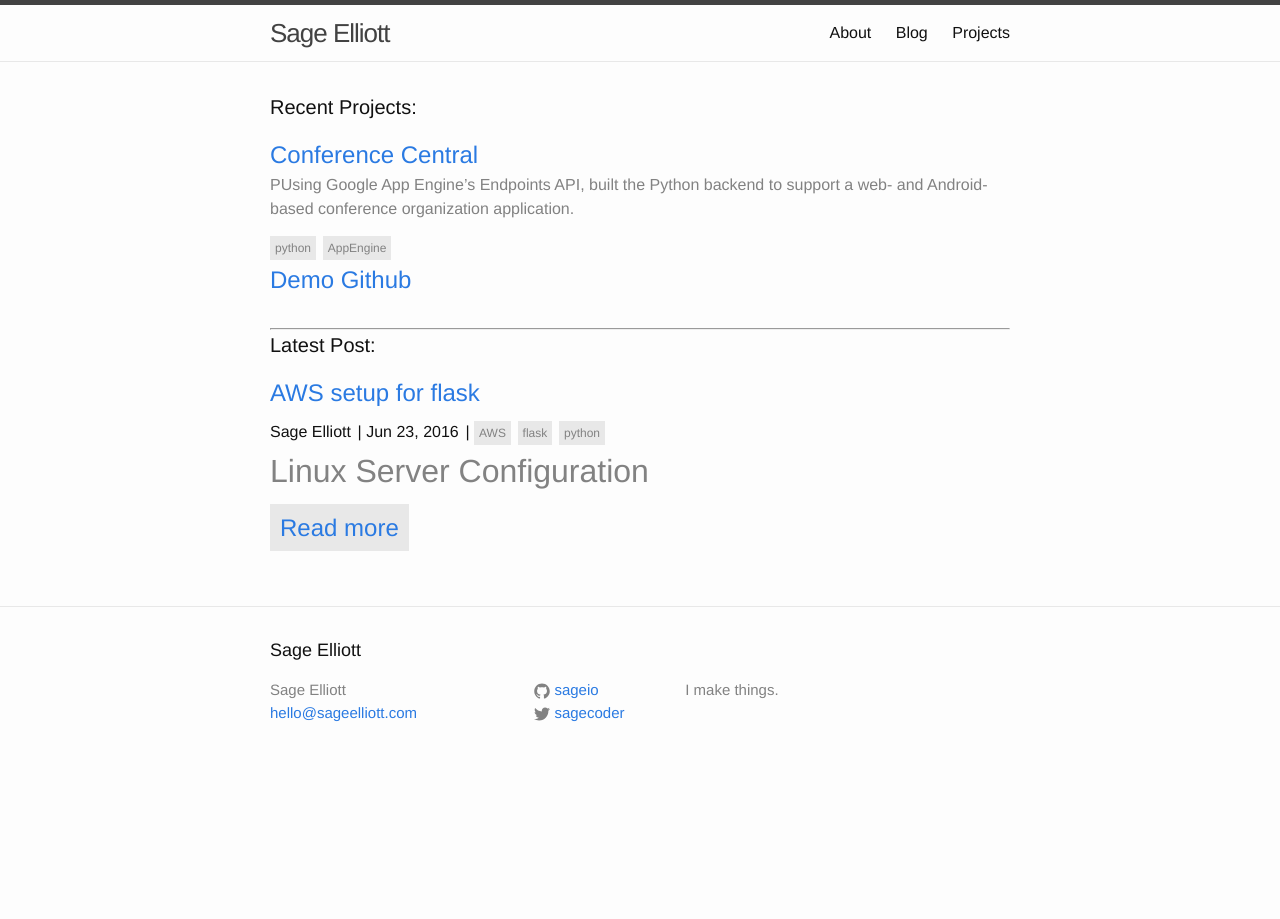
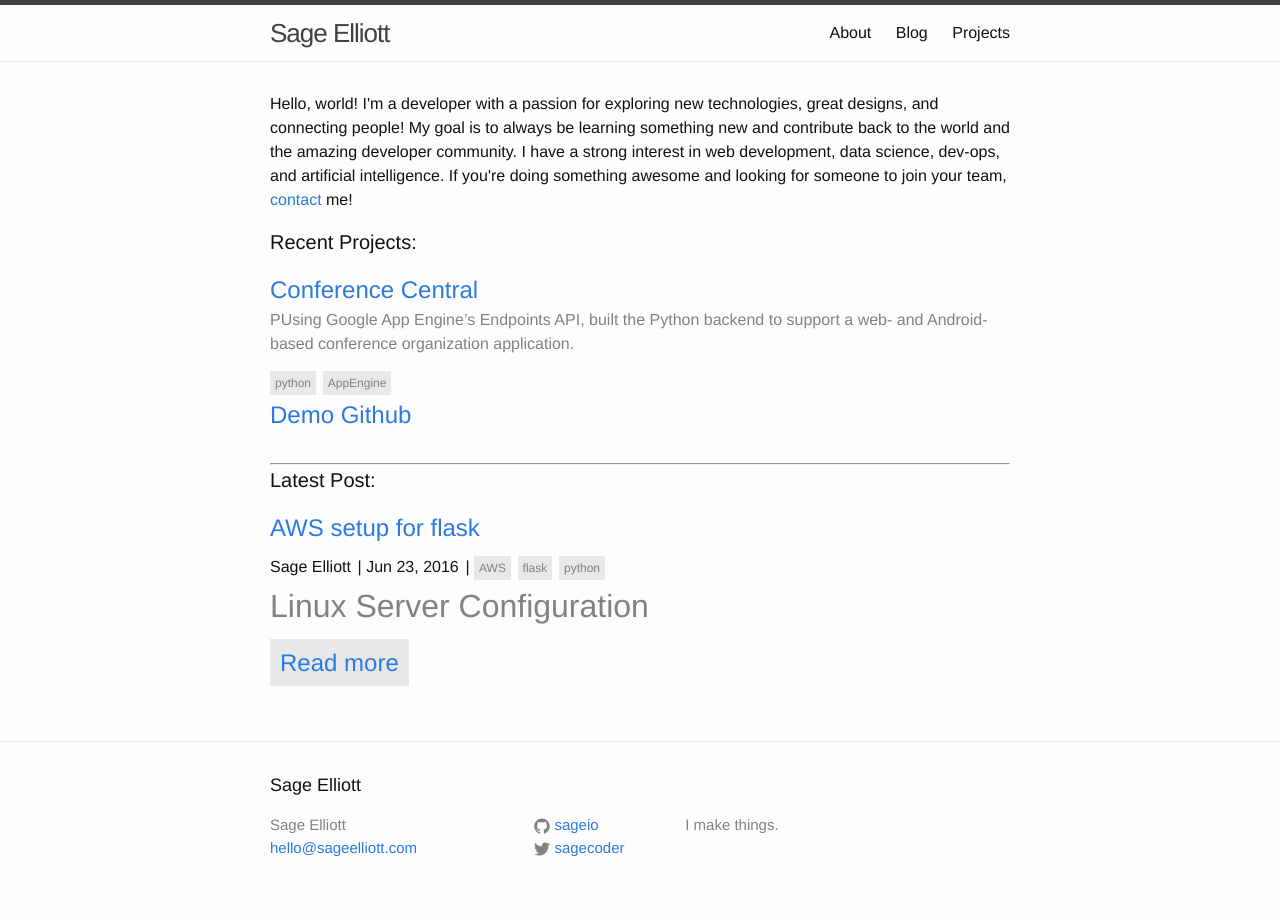
Before and after one commit to sagecodes/sage-blog, a Jekyll site: the page built from index.html, in a window 1280 px wide. Built offline with Jekyll 4.4.1, drawn with Linux system fonts in a browser that asks for light colours.

Commit message:
Add about section to index

```diff
--- a/index.html
+++ b/index.html
@@ -3,6 +3,12 @@ layout: default
 ---
 
 <div class="home">
+
+<section id="about">
+  <p class="intro">
+    <span class="dropcap">H</span>ello, world! I'm a developer with a passion for exploring new technologies, great designs, and connecting people! My goal is to always be learning something new and contribute back to the world and the amazing developer community. I have a strong interest in web development, data science, dev-ops, and artificial intelligence. If you're doing something awesome and looking for someone to join your team, <a href="#contact">contact</a> me!
+  </p>
+</section>
 
   <h1 class="page-heading">Recent Projects:</h1>
 
```
